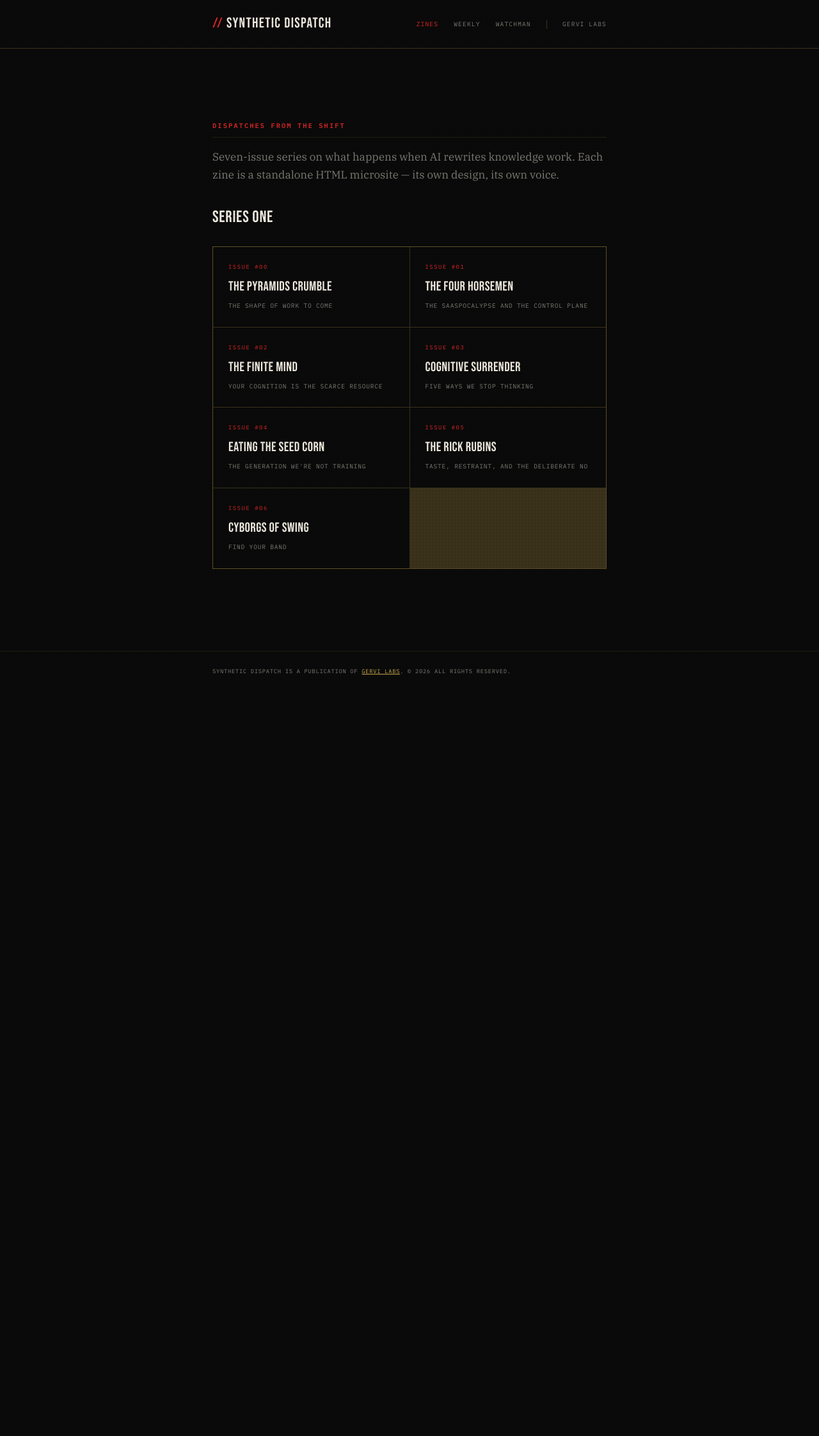
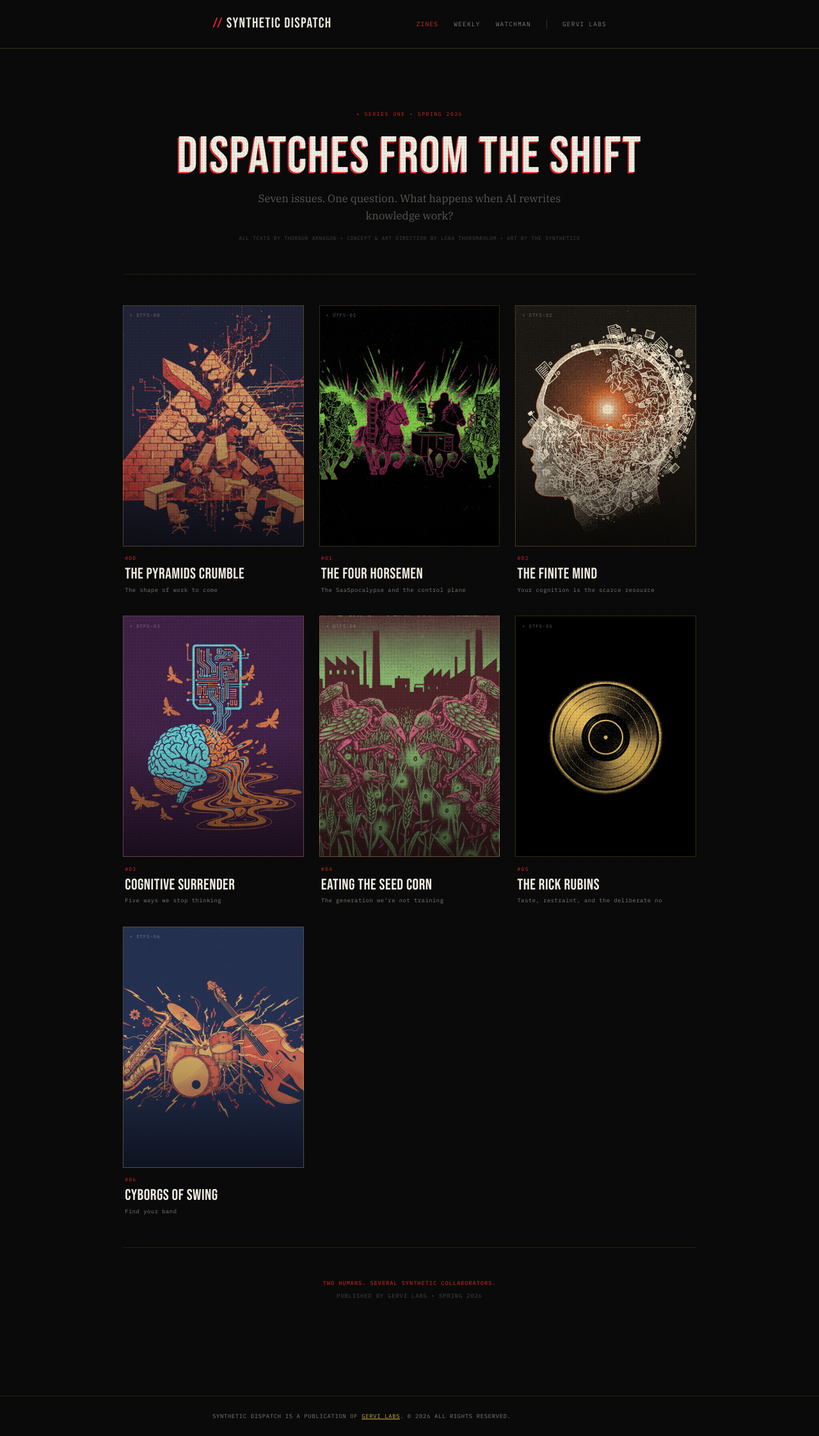
Before and after one commit to mctar/gervi-site, a Jekyll site: the page built from dispatch/zines/index.md, in a window 1280 px wide. Shown: the whole page at 64% size. Built offline with Jekyll 4.4.1, drawn with Linux system fonts in a browser that asks for light colours; before the commit the page ends 1081 px from its top, so only the background shows below that.

Commit message:
Redesign zines index with cover thumbnails and zine aesthetic
Cover art thumbnails in a grid with 3:4 aspect ratio, registration marks,
Bebas Neue hero title with crimson text-shadow, and a colophon footer.
Wider container (960px) for the grid to breathe. Zine feel throughout.

Co-Authored-By: Claude Opus 4.6 (1M context) <noreply@anthropic.com>

```diff
--- a/_layouts/dispatch_default.html
+++ b/_layouts/dispatch_default.html
@@ -28,7 +28,7 @@
       {% include dispatch-header.html %}
 
       <main class="dispatch-main">
-        <div class="d-container">
+        <div class="d-container{% if page.wide %} d-container--wide{% endif %}">
           {{ content }}
         </div>
       </main>
--- a/assets/css/dispatch.css
+++ b/assets/css/dispatch.css
@@ -255,54 +255,165 @@ body::before {
   opacity: 0.6;
 }
 
-/* ── Zine grid ── */
-.zine-grid {
-  display: grid;
-  grid-template-columns: repeat(auto-fit, minmax(260px, 1fr));
-  gap: 1px;
-  background: var(--d-line-hard);
-  border: 1px solid var(--d-line-hard);
-  margin-top: 1.5rem;
+/* ── Wide container variant ── */
+.d-container--wide {
+  width: min(960px, 100%);
 }
 
-.zine-item {
-  background: var(--d-bg);
-  padding: 1.5rem;
+/* ── Zine hero ── */
+.zine-hero {
+  text-align: center;
+  padding: 2rem 0 3rem;
+  border-bottom: 1px solid var(--d-line);
+  margin-bottom: 3rem;
+}
+
+.zine-hero-label {
+  font-family: 'IBM Plex Mono', monospace;
+  font-size: 0.5rem;
+  letter-spacing: 0.2em;
+  text-transform: uppercase;
+  color: var(--d-accent);
+  margin-bottom: 1.2rem;
+}
+
+.zine-hero-title {
+  font-family: 'Bebas Neue', sans-serif;
+  font-size: clamp(3rem, 10vw, 5.5rem);
+  font-weight: 400;
+  line-height: 0.95;
+  text-transform: uppercase;
+  color: var(--d-fg);
+  text-shadow: -3px 3px 0 var(--d-accent);
+  margin-bottom: 1rem;
+}
+
+.zine-hero-sub {
+  font-family: 'IBM Plex Serif', serif;
+  font-size: 1.05rem;
+  color: var(--d-fg);
+  opacity: 0.7;
+  max-width: 480px;
+  margin: 0 auto 1.5rem;
+  line-height: 1.6;
+}
+
+.zine-hero-credits {
+  font-family: 'IBM Plex Mono', monospace;
+  font-size: 0.5rem;
+  color: var(--d-muted);
+  letter-spacing: 0.08em;
+  text-transform: uppercase;
+  opacity: 0.5;
+}
+
+/* ── Zine covers grid ── */
+.zine-covers {
+  display: grid;
+  grid-template-columns: repeat(auto-fit, minmax(220px, 1fr));
+  gap: 2rem 1.5rem;
+}
+
+.zine-cover {
   text-decoration: none;
-  transition: background 0.2s;
+  display: block;
+  transition: transform 0.25s ease;
+}
+
+.zine-cover:hover {
+  transform: translateY(-4px);
+  border-bottom-color: transparent;
+}
+
+.zine-cover-img {
+  aspect-ratio: 3 / 4;
+  background-size: cover;
+  background-position: center;
+  position: relative;
+  border: 1px solid var(--d-line-hard);
+  overflow: hidden;
+}
+
+.zine-cover-img::after {
+  content: '';
+  position: absolute;
+  inset: 0;
+  background: linear-gradient(180deg, transparent 50%, rgba(0,0,0,0.6) 100%);
+  pointer-events: none;
+}
+
+.zine-cover:hover .zine-cover-img {
+  border-color: var(--d-accent);
+}
+
+.zine-cover-reg {
+  position: absolute;
+  top: 0.6rem;
+  left: 0.6rem;
+  font-family: 'IBM Plex Mono', monospace;
+  font-size: 0.45rem;
+  letter-spacing: 0.14em;
+  text-transform: uppercase;
+  color: rgba(255,255,255,0.35);
+  z-index: 2;
+}
+
+.zine-cover-info {
+  padding: 0.8rem 0.2rem 0;
+}
+
+.zine-cover-num {
+  font-family: 'IBM Plex Mono', monospace;
+  font-size: 0.5rem;
+  letter-spacing: 0.16em;
+  text-transform: uppercase;
+  color: var(--d-accent);
+  display: block;
+  margin-bottom: 0.3rem;
+}
+
+.zine-cover-title {
+  font-family: 'Bebas Neue', sans-serif;
+  font-size: 1.5rem;
+  font-weight: 400;
+  color: var(--d-fg);
+  text-transform: uppercase;
+  letter-spacing: 0.02em;
+  display: block;
+  line-height: 1.1;
+  margin-bottom: 0.25rem;
+}
+
+.zine-cover-sub {
+  font-family: 'IBM Plex Mono', monospace;
+  font-size: 0.55rem;
+  color: var(--d-muted);
+  letter-spacing: 0.06em;
   display: block;
 }
 
-.zine-item:hover {
-  background: var(--d-bg-soft);
-  border-bottom-color: transparent;
+/* ── Zine colophon ── */
+.zine-colophon {
+  text-align: center;
+  padding: 3rem 0 1rem;
+  margin-top: 3rem;
+  border-top: 1px solid var(--d-line);
 }
 
-.zine-item .zine-number {
+.zine-colophon p {
   font-family: 'IBM Plex Mono', monospace;
   font-size: 0.55rem;
-  letter-spacing: 0.18em;
+  letter-spacing: 0.1em;
   text-transform: uppercase;
-  color: var(--d-accent);
-  margin-bottom: 0.4rem;
+  color: var(--d-muted);
+  opacity: 0.5;
+  margin-bottom: 0.3rem;
 }
 
-.zine-item .zine-title {
-  font-family: 'Bebas Neue', sans-serif;
-  font-size: 1.3rem;
-  font-weight: 400;
-  color: var(--d-fg);
-  margin-bottom: 0.3rem;
-  text-transform: uppercase;
-  letter-spacing: 0.02em;
-}
-
-.zine-item .zine-status {
-  font-family: 'IBM Plex Mono', monospace;
-  font-size: 0.6rem;
-  color: var(--d-muted);
-  letter-spacing: 0.08em;
-  text-transform: uppercase;
+.zine-colophon p:first-child {
+  color: var(--d-accent);
+  opacity: 0.7;
+  font-weight: 600;
 }
 
 /* ── Dispatch list (weekly entries) ── */
@@ -397,7 +508,12 @@ body::before {
     grid-template-columns: 1fr;
   }
 
-  .zine-grid {
-    grid-template-columns: 1fr;
+  .zine-covers {
+    grid-template-columns: repeat(2, 1fr);
+    gap: 1.5rem 1rem;
+  }
+
+  .zine-cover-title {
+    font-size: 1.2rem;
   }
 }
--- a/dispatch/zines/index.md
+++ b/dispatch/zines/index.md
@@ -3,49 +3,91 @@ layout: dispatch_default
 title: Zines
 permalink: /dispatch/zines/
 section: zines
+wide: true
 description: "Dispatches from the Shift — self-contained HTML microsites on AI, work, and what comes next."
 ---
 
-## Dispatches from the Shift
+<div class="zine-hero">
+  <div class="zine-hero-label">+ Series One &bull; Spring 2026</div>
+  <h1 class="zine-hero-title">Dispatches from the Shift</h1>
+  <p class="zine-hero-sub">Seven issues. One question. What happens when AI rewrites knowledge work?</p>
+  <div class="zine-hero-credits">All texts by Thordur Arnason &bull; Concept &amp; art direction by Lena Thorsm&aelig;hlum &bull; Art by The Synthetics</div>
+</div>
 
-Seven-issue series on what happens when AI rewrites knowledge work. Each zine is a standalone HTML microsite — its own design, its own voice.
-
-### Series One
-
-<div class="zine-grid">
-  <a class="zine-item" href="{{ "/dispatch/zines/issue-00-the-pyramids-crumble.html" | relative_url }}">
-    <div class="zine-number">Issue #00</div>
-    <div class="zine-title">The Pyramids Crumble</div>
-    <div class="zine-status">The shape of work to come</div>
+<div class="zine-covers">
+  <a class="zine-cover" href="{{ "/dispatch/zines/issue-00-the-pyramids-crumble.html" | relative_url }}">
+    <div class="zine-cover-img" style="background-image: url({{ "/assets/dispatch/zines/issue-00/img-01.webp" | relative_url }});">
+      <span class="zine-cover-reg">+ DTFS-00</span>
+    </div>
+    <div class="zine-cover-info">
+      <span class="zine-cover-num">#00</span>
+      <span class="zine-cover-title">The Pyramids Crumble</span>
+      <span class="zine-cover-sub">The shape of work to come</span>
+    </div>
   </a>
-  <a class="zine-item" href="{{ "/dispatch/zines/issue-01-the-four-horsemen.html" | relative_url }}">
-    <div class="zine-number">Issue #01</div>
-    <div class="zine-title">The Four Horsemen</div>
-    <div class="zine-status">The SaaSpocalypse and the control plane</div>
+  <a class="zine-cover" href="{{ "/dispatch/zines/issue-01-the-four-horsemen.html" | relative_url }}">
+    <div class="zine-cover-img" style="background-image: url({{ "/assets/dispatch/zines/issue-01/img-01.webp" | relative_url }});">
+      <span class="zine-cover-reg">+ DTFS-01</span>
+    </div>
+    <div class="zine-cover-info">
+      <span class="zine-cover-num">#01</span>
+      <span class="zine-cover-title">The Four Horsemen</span>
+      <span class="zine-cover-sub">The SaaSpocalypse and the control plane</span>
+    </div>
   </a>
-  <a class="zine-item" href="{{ "/dispatch/zines/issue-02-the-finite-mind.html" | relative_url }}">
-    <div class="zine-number">Issue #02</div>
-    <div class="zine-title">The Finite Mind</div>
-    <div class="zine-status">Your cognition is the scarce resource</div>
+  <a class="zine-cover" href="{{ "/dispatch/zines/issue-02-the-finite-mind.html" | relative_url }}">
+    <div class="zine-cover-img" style="background-image: url({{ "/assets/dispatch/zines/issue-02/img-01.webp" | relative_url }});">
+      <span class="zine-cover-reg">+ DTFS-02</span>
+    </div>
+    <div class="zine-cover-info">
+      <span class="zine-cover-num">#02</span>
+      <span class="zine-cover-title">The Finite Mind</span>
+      <span class="zine-cover-sub">Your cognition is the scarce resource</span>
+    </div>
   </a>
-  <a class="zine-item" href="{{ "/dispatch/zines/issue-03-cognitive-surrender.html" | relative_url }}">
-    <div class="zine-number">Issue #03</div>
-    <div class="zine-title">Cognitive Surrender</div>
-    <div class="zine-status">Five ways we stop thinking</div>
+  <a class="zine-cover" href="{{ "/dispatch/zines/issue-03-cognitive-surrender.html" | relative_url }}">
+    <div class="zine-cover-img" style="background-image: url({{ "/assets/dispatch/zines/issue-03/img-01.webp" | relative_url }});">
+      <span class="zine-cover-reg">+ DTFS-03</span>
+    </div>
+    <div class="zine-cover-info">
+      <span class="zine-cover-num">#03</span>
+      <span class="zine-cover-title">Cognitive Surrender</span>
+      <span class="zine-cover-sub">Five ways we stop thinking</span>
+    </div>
   </a>
-  <a class="zine-item" href="{{ "/dispatch/zines/issue-04-eating-the-seed-corn.html" | relative_url }}">
-    <div class="zine-number">Issue #04</div>
-    <div class="zine-title">Eating the Seed Corn</div>
-    <div class="zine-status">The generation we're not training</div>
+  <a class="zine-cover" href="{{ "/dispatch/zines/issue-04-eating-the-seed-corn.html" | relative_url }}">
+    <div class="zine-cover-img" style="background-image: url({{ "/assets/dispatch/zines/issue-04/img-01.webp" | relative_url }});">
+      <span class="zine-cover-reg">+ DTFS-04</span>
+    </div>
+    <div class="zine-cover-info">
+      <span class="zine-cover-num">#04</span>
+      <span class="zine-cover-title">Eating the Seed Corn</span>
+      <span class="zine-cover-sub">The generation we&rsquo;re not training</span>
+    </div>
   </a>
-  <a class="zine-item" href="{{ "/dispatch/zines/issue-05-the-rick-rubins.html" | relative_url }}">
-    <div class="zine-number">Issue #05</div>
-    <div class="zine-title">The Rick Rubins</div>
-    <div class="zine-status">Taste, restraint, and the deliberate no</div>
+  <a class="zine-cover" href="{{ "/dispatch/zines/issue-05-the-rick-rubins.html" | relative_url }}">
+    <div class="zine-cover-img" style="background-image: url({{ "/assets/dispatch/zines/issue-05/img-01.webp" | relative_url }});">
+      <span class="zine-cover-reg">+ DTFS-05</span>
+    </div>
+    <div class="zine-cover-info">
+      <span class="zine-cover-num">#05</span>
+      <span class="zine-cover-title">The Rick Rubins</span>
+      <span class="zine-cover-sub">Taste, restraint, and the deliberate no</span>
+    </div>
   </a>
-  <a class="zine-item" href="{{ "/dispatch/zines/issue-06-cyborgs-of-swing.html" | relative_url }}">
-    <div class="zine-number">Issue #06</div>
-    <div class="zine-title">Cyborgs of Swing</div>
-    <div class="zine-status">Find your band</div>
+  <a class="zine-cover" href="{{ "/dispatch/zines/issue-06-cyborgs-of-swing.html" | relative_url }}">
+    <div class="zine-cover-img" style="background-image: url({{ "/assets/dispatch/zines/issue-06/img-01.webp" | relative_url }});">
+      <span class="zine-cover-reg">+ DTFS-06</span>
+    </div>
+    <div class="zine-cover-info">
+      <span class="zine-cover-num">#06</span>
+      <span class="zine-cover-title">Cyborgs of Swing</span>
+      <span class="zine-cover-sub">Find your band</span>
+    </div>
   </a>
 </div>
+
+<div class="zine-colophon">
+  <p>Two humans. Several synthetic collaborators.</p>
+  <p>Published by Gervi Labs &bull; Spring 2026</p>
+</div>
```
